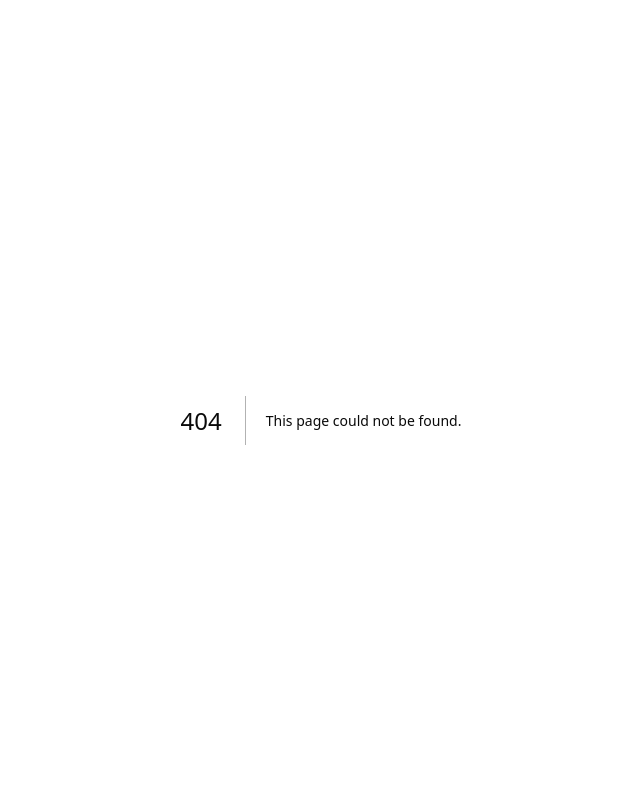
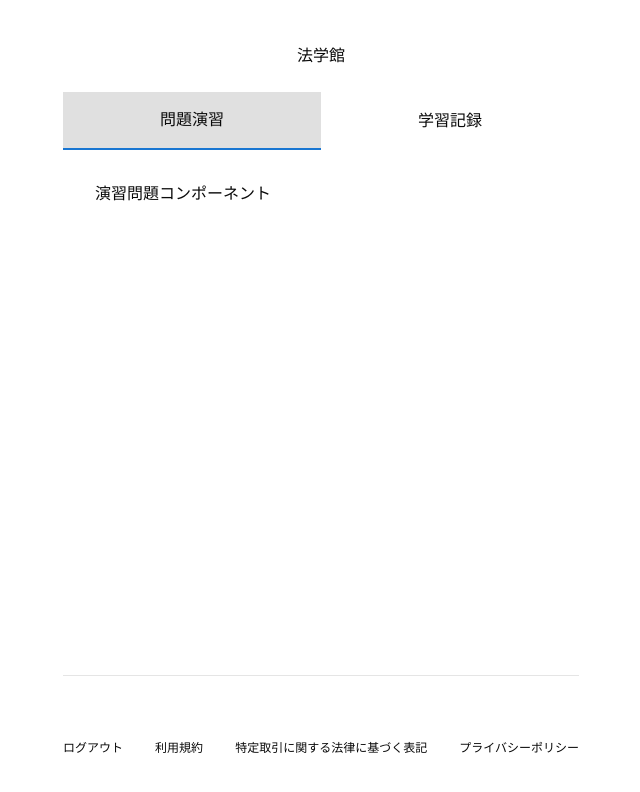
Before and after one commit to omegamaster86/supabase-mcp, a Next.js app: page /top-page in a window 1280 px wide. Before the commit this address had no page. Shown: the top 792 px of the page, without its empty margins (319-959 px from the left). Built offline with nearby package versions, Linux system fonts and the light colour scheme.

Commit message:
新しいトップページコンポーネントを作成し、タブナビゲーションを実装しました。演習問題と学習記録のコンポーネントを追加し、ヘッダーとフッターを組み込みました。

```diff
--- /dev/null
+++ b/app/top-page/page.tsx
@@ -0,0 +1,35 @@
+"use client";
+import Footer from "@/components/footer/page";
+import React, { useState } from "react";
+import TabButton from "./tab-button";
+import Header from "@/components/header/page";
+
+const ExerciseComponent = () => <div>演習問題コンポーネント</div>;
+const StudyRecordComponent = () => <div>学習記録コンポーネント</div>;
+
+const Page = () => {
+	const [tab, setTab] = useState<"exercise" | "record">("exercise");
+
+	return (
+		<div className="flex flex-col min-h-screen">
+			<Header />
+			<nav className="flex">
+				<TabButton
+					active={tab === "exercise"}
+					onClick={() => setTab("exercise")}
+				>
+					問題演習
+				</TabButton>
+				<TabButton active={tab === "record"} onClick={() => setTab("record")}>
+					学習記録
+				</TabButton>
+			</nav>
+			<main style={{ flex: 1, padding: "2rem" }}>
+				{tab === "exercise" ? <ExerciseComponent /> : <StudyRecordComponent />}
+			</main>
+			<Footer />
+		</div>
+	);
+};
+
+export default Page;
--- /dev/null
+++ b/app/top-page/tab-button.tsx
@@ -0,0 +1,28 @@
+import type React from "react";
+
+type TabButtonProps = {
+	active: boolean;
+	onClick: () => void;
+	children: React.ReactNode;
+};
+
+const TabButton: React.FC<TabButtonProps> = ({ active, onClick, children }) => {
+	return (
+		<button
+			type="button"
+			style={{
+				flex: 1,
+				padding: "1rem",
+				background: active ? "#e0e0e0" : "white",
+				border: "none",
+				borderBottom: active ? "2px solid #1976d2" : "none",
+				cursor: "pointer",
+			}}
+			onClick={onClick}
+		>
+			{children}
+		</button>
+	);
+};
+
+export default TabButton;
```
Also changed, not shown: 1 other file (tests, documents, lock files or other folders).
